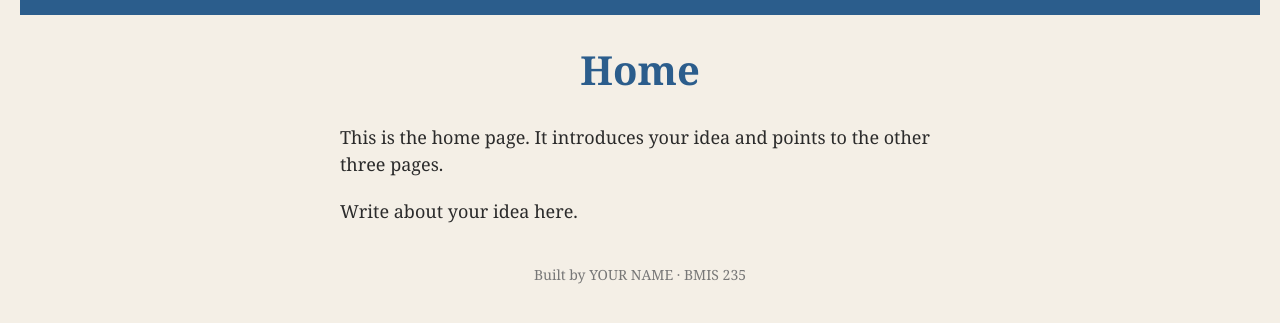
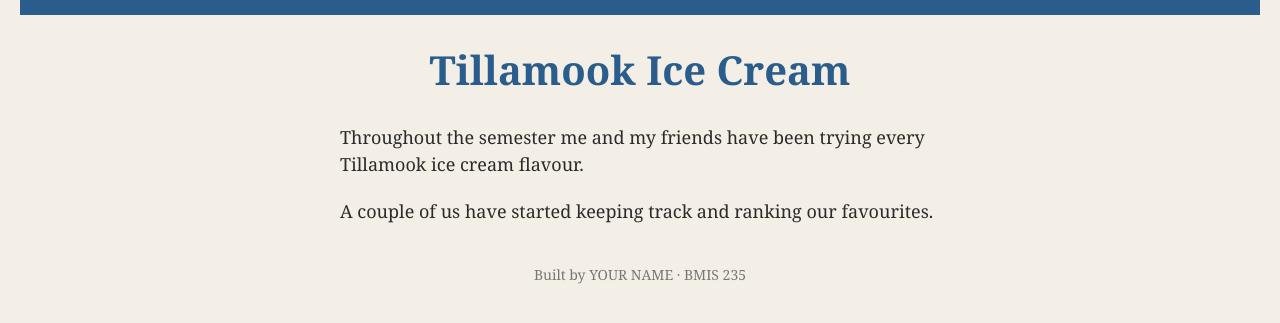
Before and after one commit to katenazar/bmis235-html-3, a plain HTML site: page index.html in a window 1280 px wide. Shown: the part 71-394 px from the top of the page. Drawn offline with Linux system fonts and the light colour scheme.

Commit message:
Revise home page to feature Tillamook Ice Cream
Updated the home page content to focus on Tillamook Ice Cream and personal experiences.

```diff
--- a/index.html
+++ b/index.html
@@ -28,9 +28,9 @@
     <a href="overall favourites.html"><img src="img/overallfavourites.png" alt="Overall favourites"></a>
 </nav>
 
-<h1>Home</h1>
-<p>This is the home page. It introduces your idea and points to the other three pages.</p>
-<p>Write about your idea here.</p>
+<h1>Tillamook Ice Cream</h1>
+<p>Throughout the semester me and my friends have been trying every Tillamook ice cream flavour.</p>
+<p>A couple of us have started keeping track and ranking our favourites.</p>
 
 <!-- ===== SHOWCASE ======================================================
      This box is empty on purpose. In Part 7 you paste an interactive
```
